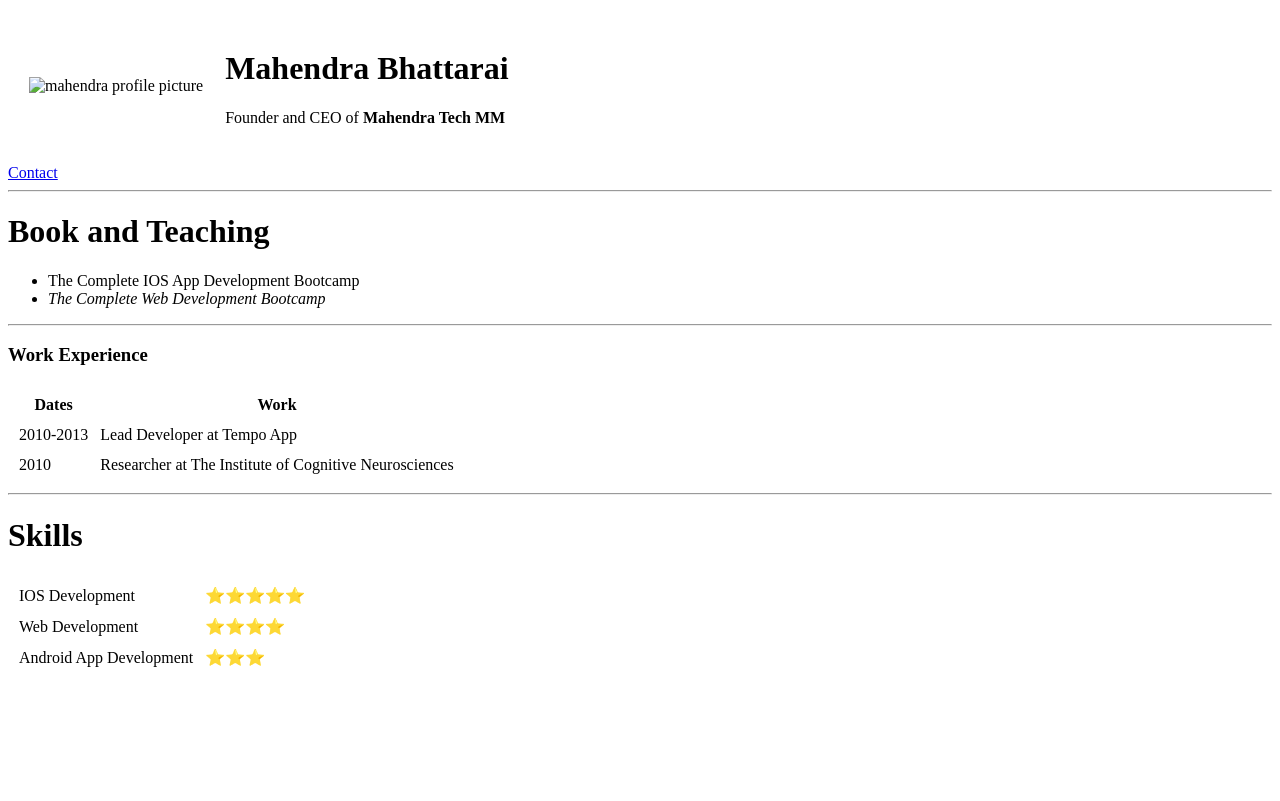
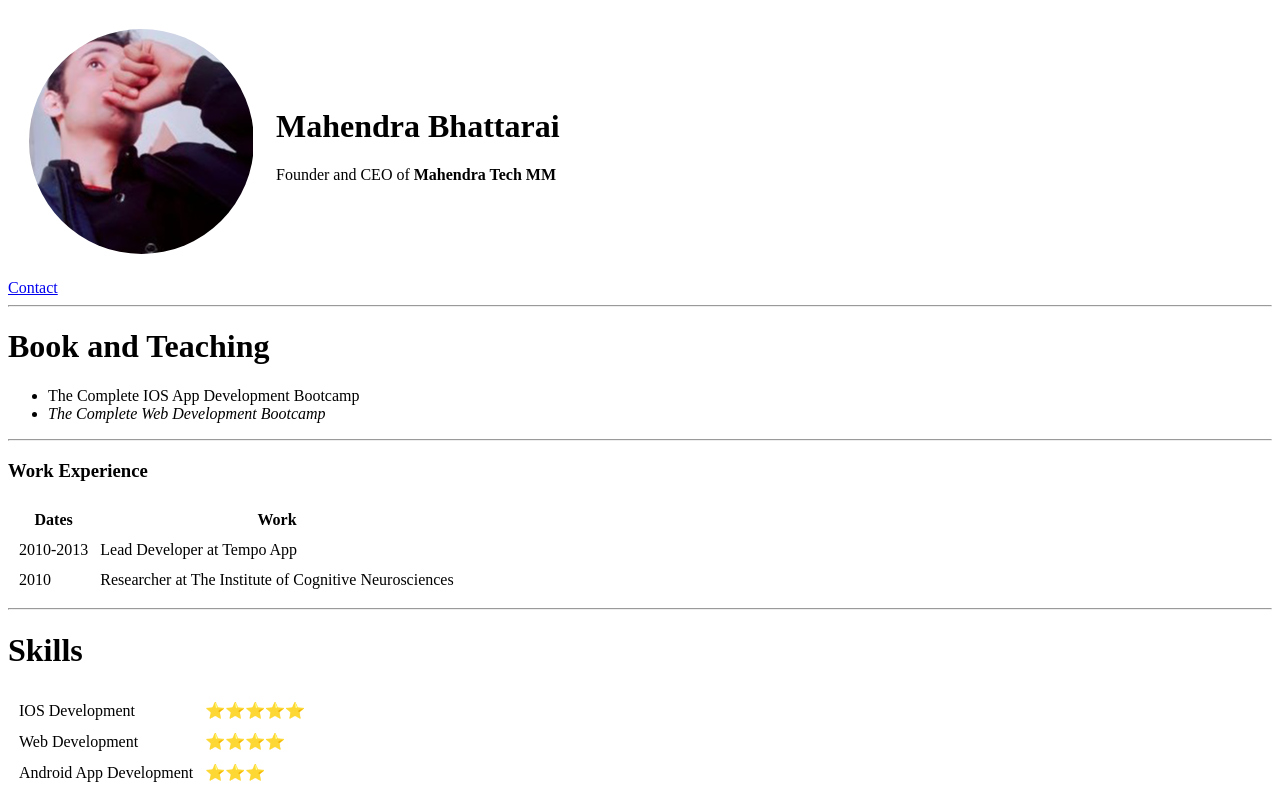
Before and after one commit to MahindraBhatt/cv, a plain HTML site: page index.html in a window 1280 px wide. Drawn offline with Linux system fonts and the light colour scheme.

Commit message:
Update index.html

```diff
--- a/index.html
+++ b/index.html
@@ -7,7 +7,7 @@
   <body>
     <table cellspacing="20px">
       <tr>
-        <td>  <img src="Mahendra.png" alt="mahendra profile picture">
+        <td>  <img src="images/Mahendra.png" alt="mahendra profile picture">
         </td>
         <td><h1>Mahendra Bhattarai</h1>
         <p>Founder and CEO of<strong> Mahendra Tech MM</strong></p></td>
```
